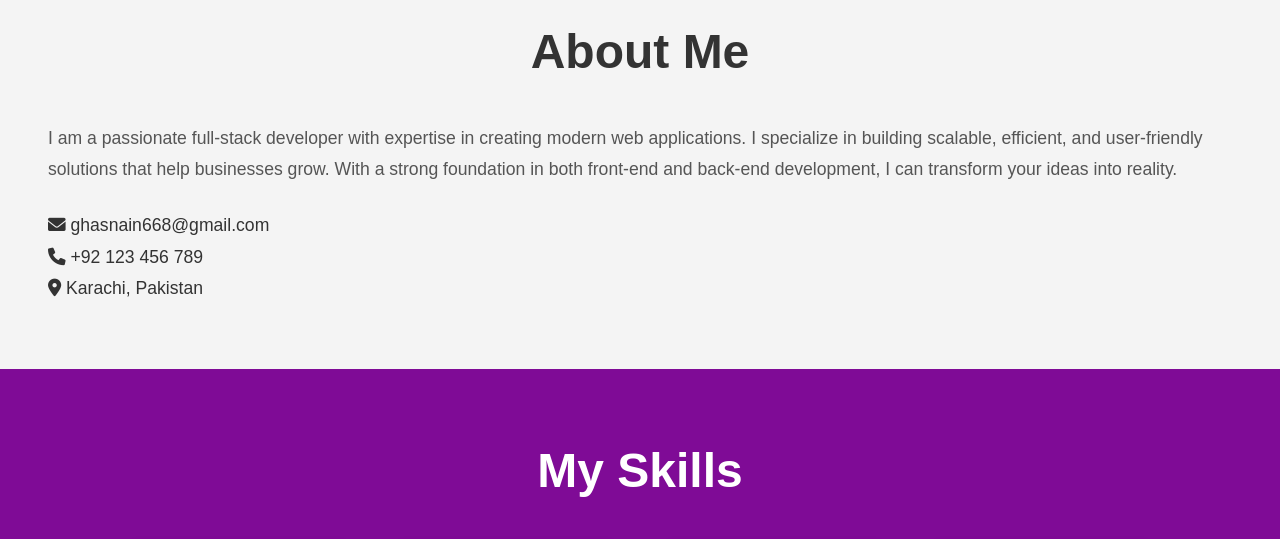
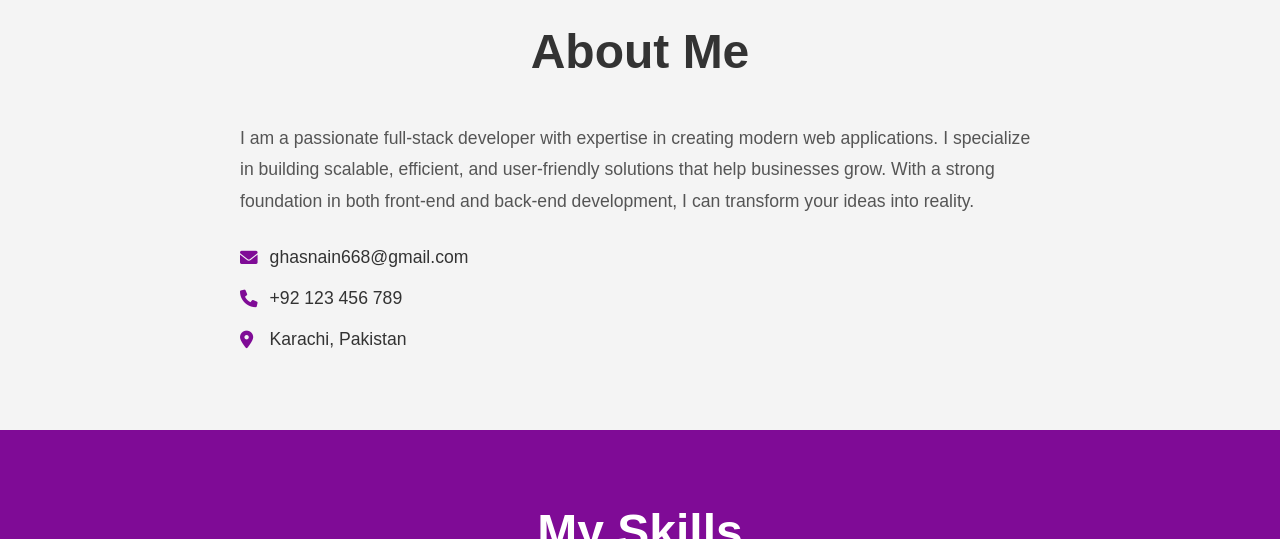
Before and after one commit to hasnainotho/portfolio, a plain HTML site: page index.html in a window 1280 px wide. Shown: the part 850-1389 px from the top of the page. Drawn offline with Linux system fonts and the light colour scheme.

Commit message:
change-aboutme-styles

```diff
--- a/style.css
+++ b/style.css
@@ -141,15 +141,19 @@ body {
 
 .about-content {
     display: flex;
-    align-items: center;
+    align-items: flex-start;
+    justify-content: center;
     gap: 2rem;
     flex-wrap: wrap;
     padding: 0 1rem;
+    max-width: 1100px;
+    margin: 0 auto;
 }
 
 .about-text {
-    flex: 1;
+    flex: 1 1 600px;
     min-width: 300px;
+    max-width: 800px;
     font-size: 1.1rem;
     line-height: 1.8;
     color: #555;
@@ -159,6 +163,19 @@ body {
     display: inline-block;
     margin-top: 1.5rem;
     color: #333;
+}
+
+.info-item {
+    display: flex;
+    align-items: center;
+    gap: 0.6rem;
+    margin-bottom: 0.6rem;
+    color: #333;
+}
+
+.info-item i {
+    color: #7f0b96;
+    min-width: 20px;
 }
 
 .skills {
@@ -188,6 +205,7 @@ body {
     border-radius: 10px;
     box-shadow: 0 2px 10px rgba(0, 0, 0, 0.1);
     padding: 2rem;
+    margin-right: 1rem;
     width: 200px;
     text-align: center;
     transition: transform 0.3s ease;
@@ -267,8 +285,8 @@ body {
 
 .contact-form button {
     padding: 0.75rem;
-    background-color: #7f0b96;
-    color: #fff;
+    background-color: #ffdd57;
+    color: #7f0b96;
     border: none;
     border-radius: 5px;
     font-size: 1rem;
```
